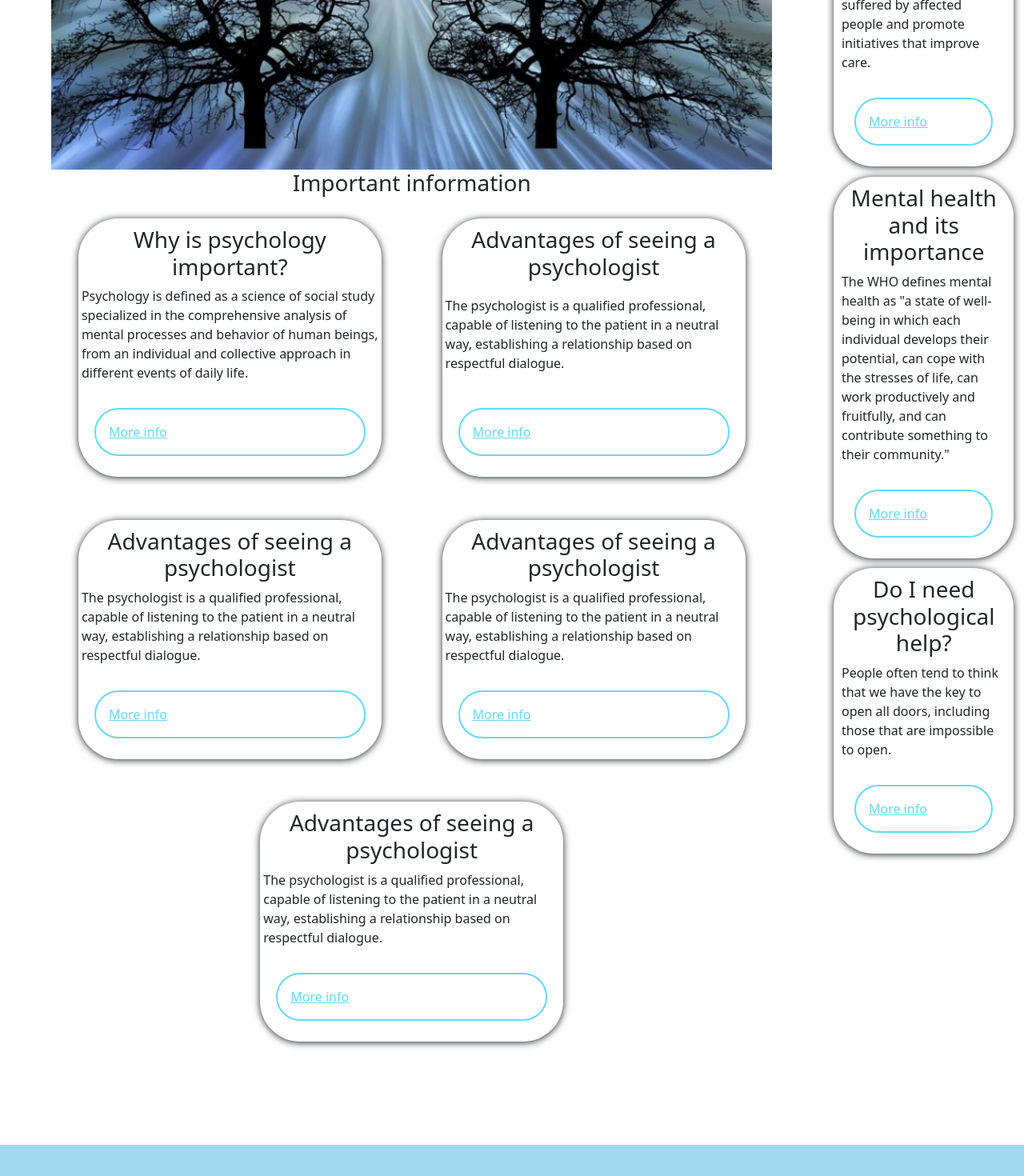
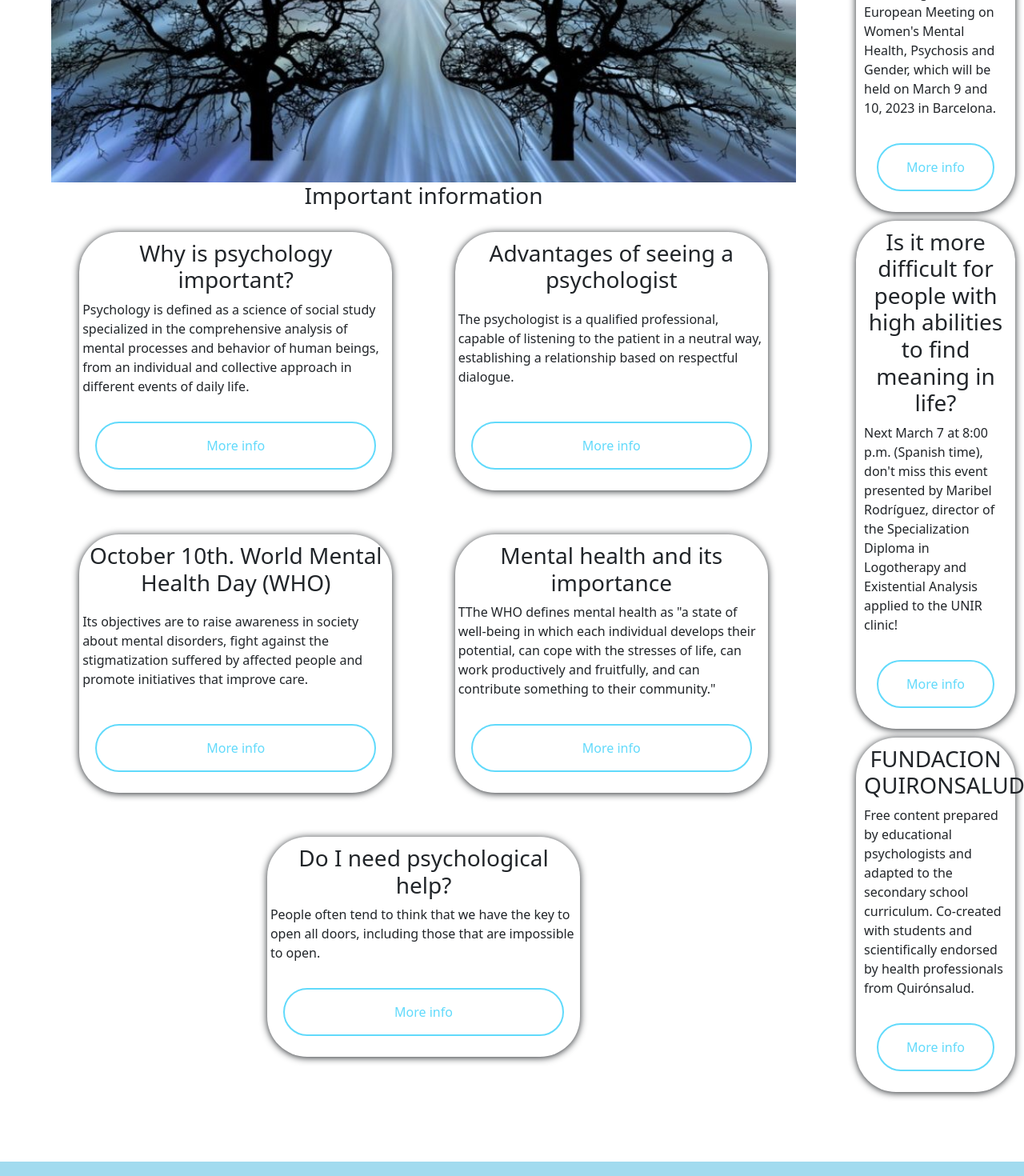
Before and after one commit to amandamov/psychosocial-resources-fe, a React (Create React App) app in the folder psychosocial-resources/: page /psychology in a window 1280 px wide. Shown: the part 440-1910 px from the top of the page at 80% size. Built offline with nearby package versions, Linux system fonts and the light colour scheme.

Commit message:
add button cards

```diff
--- a/psychosocial-resources/src/routes/psychology/Psychology.js
+++ b/psychosocial-resources/src/routes/psychology/Psychology.js
@@ -1,63 +1,79 @@
 import Psy from '../../img/psy-1.jpg';
 import './Psychology.css'
+import { useNavigate } from 'react-router-dom';
 
-const Psychology = () => {
+
+const Psychology = (props) => {
+
+     const navigate = useNavigate();
+
+    const onClickOpenVacancy = () => {
+    navigate(`${props.id}`)
+    }
+
     return(
         <div>
             <div className="page" >
                 <main className="main">
                     <img src={Psy} />
-                    <h3 align="center">Important information</h3>
+                    <h3 align="center" >Important information</h3>
                     <div className="card-bottom" class="row row-cols-1 row-cols-md-2  g-2">
                         <div className='card-main' class="card_event col-md-5">
                             <h3 align="center">Why is psychology important?</h3>
                             <p>Psychology is defined as a science of social study specialized in the comprehensive analysis of mental processes and behavior of human beings, from an individual and collective approach in different events of daily life.</p>
-                            <a  class="ov-btn-grow-ellipse" target="blank" href='https://unibetas.com/que-es-la-psicologia'>More info</a>
+
+                            <button  class="ov-btn-grow-ellipse" onClick={() => window.open("https://unibetas.com/que-es-la-psicologia", '_blank')}>More info</button>
+
                         </div>
                         <div className='card-main' class="card_event col-md-5">
                             <h3 align="center">Advantages of seeing a psychologist</h3>
                             <p>The psychologist is a qualified professional, capable of listening to the patient in a neutral way, establishing a relationship based on respectful dialogue.</p>
-                            <a class="ov-btn-grow-ellipse" target="blank" href='https://mejorconsalud.as.com/7-motivos-ir-al-psicologo/'>More info</a>
+
+                             <button  class="ov-btn-grow-ellipse" onClick={() => window.open("https://mejorconsalud.as.com/7-motivos-ir-al-psicologo/", '_blank')}>More info</button>
+
                             </div>
                             <div className='card-main' class="card_event col-md-5">
-                            <h3 align="center">Advantages of seeing a psychologist</h3>
-                            <p>The psychologist is a qualified professional, capable of listening to the patient in a neutral way, establishing a relationship based on respectful dialogue.</p>
-                            <a class="ov-btn-grow-ellipse" target="blank" href='https://mejorconsalud.as.com/7-motivos-ir-al-psicologo/'>More info</a>
+                            <h3 align="center">October 10th. World Mental Health Day (WHO)</h3>
+                            <p>Its objectives are to raise awareness in society about mental disorders, fight against the stigmatization suffered by affected people and promote initiatives that improve care.</p>
+
+                            <button  class="ov-btn-grow-ellipse" onClick={() => window.open("https://www.aquinoscuidamos.org/2021/09/18/guia-autocuidado/#:~:text=Actividades%20como%20cantar%2C%20bailar%2C%20tocar,y%20mejoran%20nuestra%20salud%20mental.", '_blank')}>More info</button>
+
                             </div>
                             <div className='card-main' class="card_event col-md-5">
-                            <h3 align="center">Advantages of seeing a psychologist</h3>
-                            <p>The psychologist is a qualified professional, capable of listening to the patient in a neutral way, establishing a relationship based on respectful dialogue.</p>
-                            <a class="ov-btn-grow-ellipse" target="blank" href='https://mejorconsalud.as.com/7-motivos-ir-al-psicologo/'>More info</a>
+                            <h3 align="center">Mental health and its importance</h3>
+                            <p>TThe WHO defines mental health as "a state of well-being in which each individual develops their potential, can cope with the stresses of life, can work productively and fruitfully, and can contribute something to their community."</p>
+                            <button  class="ov-btn-grow-ellipse" onClick={() => window.open("https://www.who.int/es/news/item/03-06-2022-why-mental-health-is-a-priority-for-action-on-climate-change#:~:text=La%20OMS%20define%20la%20salud,aportar%20algo%20a%20su%20comunidad%C2%BB.", '_blank')}>More info</button>
                             </div>
                             <div className='card-main'class="card_event col-md-5">
-                            <h3 align="center">Advantages of seeing a psychologist</h3>
-                            <p>The psychologist is a qualified professional, capable of listening to the patient in a neutral way, establishing a relationship based on respectful dialogue.</p>
-                            <a class="ov-btn-grow-ellipse" target="blank" href='https://mejorconsalud.as.com/7-motivos-ir-al-psicologo/'>More info</a>
+                            <h3 align="center">Do I need psychological help?</h3>
+                            <p>People often tend to think that we have the key to open all doors, including those that are impossible to open.</p>
+                            <button  class="ov-btn-grow-ellipse" onClick={() => window.open("https://cenitpsicologia.com/saber-necesito-ayuda-psicologica/", '_blank')}>More info</button>
+
                             </div>
-
                     </div>
                 </main>
                 <div className="sidebar">
                     <h3 align="center">EVENTS</h3>
                     <div className='card-side' class="card_event ">
-                        <h3 align="center">October 10th. World Mental Health Day (WHO)</h3>
-                        <p>Its objectives are to raise awareness in society about mental disorders, fight against the stigmatization suffered by affected people and promote initiatives that improve care.</p>
-                        <a class="ov-btn-grow-ellipse" target="blank" href='https://www.aquinoscuidamos.org/2021/09/18/guia-autocuidado/#:~:text=Actividades%20como%20cantar%2C%20bailar%2C%20tocar,y%20mejoran%20nuestra%20salud%20mental.'>More info</a>
+                        <h3 align="center">IV European meeting on women's mental health</h3>
+                        <p>The Catalan Society of Psychiatry and Mental Health organizes the IV European Meeting on Women's Mental Health, Psychosis and Gender, which will be held on March 9 and 10, 2023 in Barcelona.</p>
+                        <button  class="ov-btn-grow-ellipse" onClick={() => window.open("https://www.wmhbarcelona.com/", '_blank')}>More info</button>
                     </div>
                     <div className='card-side' class="card_event">
-                        <h3 align="center">Mental health and its importance</h3>
-                        <p>The WHO defines mental health as "a state of well-being in which each individual develops their potential, can cope with the stresses of life, can work productively and fruitfully, and can contribute something to their community."</p>
-                        <a class="ov-btn-grow-ellipse" target="blank" href='https://www.who.int/es/news/item/03-06-2022-why-mental-health-is-a-priority-for-action-on-climate-change#:~:text=La%20OMS%20define%20la%20salud,aportar%20algo%20a%20su%20comunidad%C2%BB.'>More info</a>
+                        <h3 align="center">Is it more difficult for people with high abilities to find meaning in life?</h3>
+                        <p>Next March 7 at 8:00 p.m. (Spanish time), don't miss this event presented by Maribel Rodríguez, director of the Specialization Diploma in Logotherapy and Existential Analysis applied to the UNIR clinic!</p>
+                        <button  class="ov-btn-grow-ellipse" onClick={() => window.open("https://www.unir.net/evento/openclass/sentido-de-la-vida-altas-capacidades/?utm_campaign=psiquiatria", '_blank')}>More info</button>
                     </div>
                     <div className='card-side' class="card_event">
-                        <h3 align="center">Do I need psychological help?</h3>
-                        <p>People often tend to think that we have the key to open all doors, including those that are impossible to open.</p>
-                        <a class="ov-btn-grow-ellipse" target="blank" href='https://cenitpsicologia.com/saber-necesito-ayuda-psicologica/'>More info</a>
+                        <h3 align="center">FUNDACION QUIRONSALUD</h3>
+                        <p>Free content prepared by educational psychologists and adapted to the secondary school curriculum. Co-created with students and scientifically endorsed by health professionals from Quirónsalud.</p>
+                        <button  class="ov-btn-grow-ellipse" onClick={() => window.open("https://stayhealthyaulavirtual.es/tematicas-educativas/", '_blank')}>More info</button>
                     </div>
                 </div>
             </div>
         </div>
     )
 };
+// "https://stayhealthyaulavirtual.es/tematicas-educativas/"
 
 export default Psychology;
```
